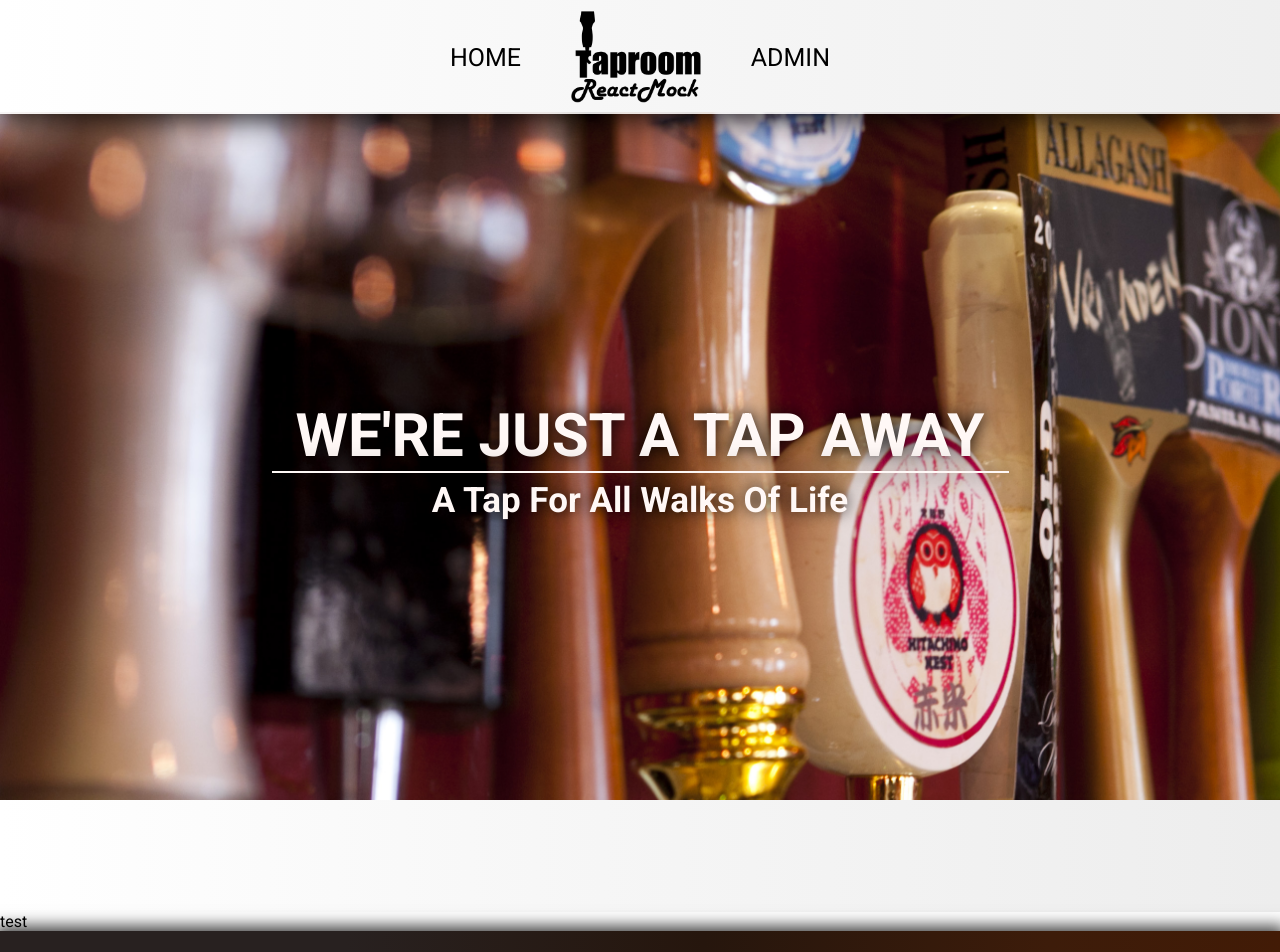
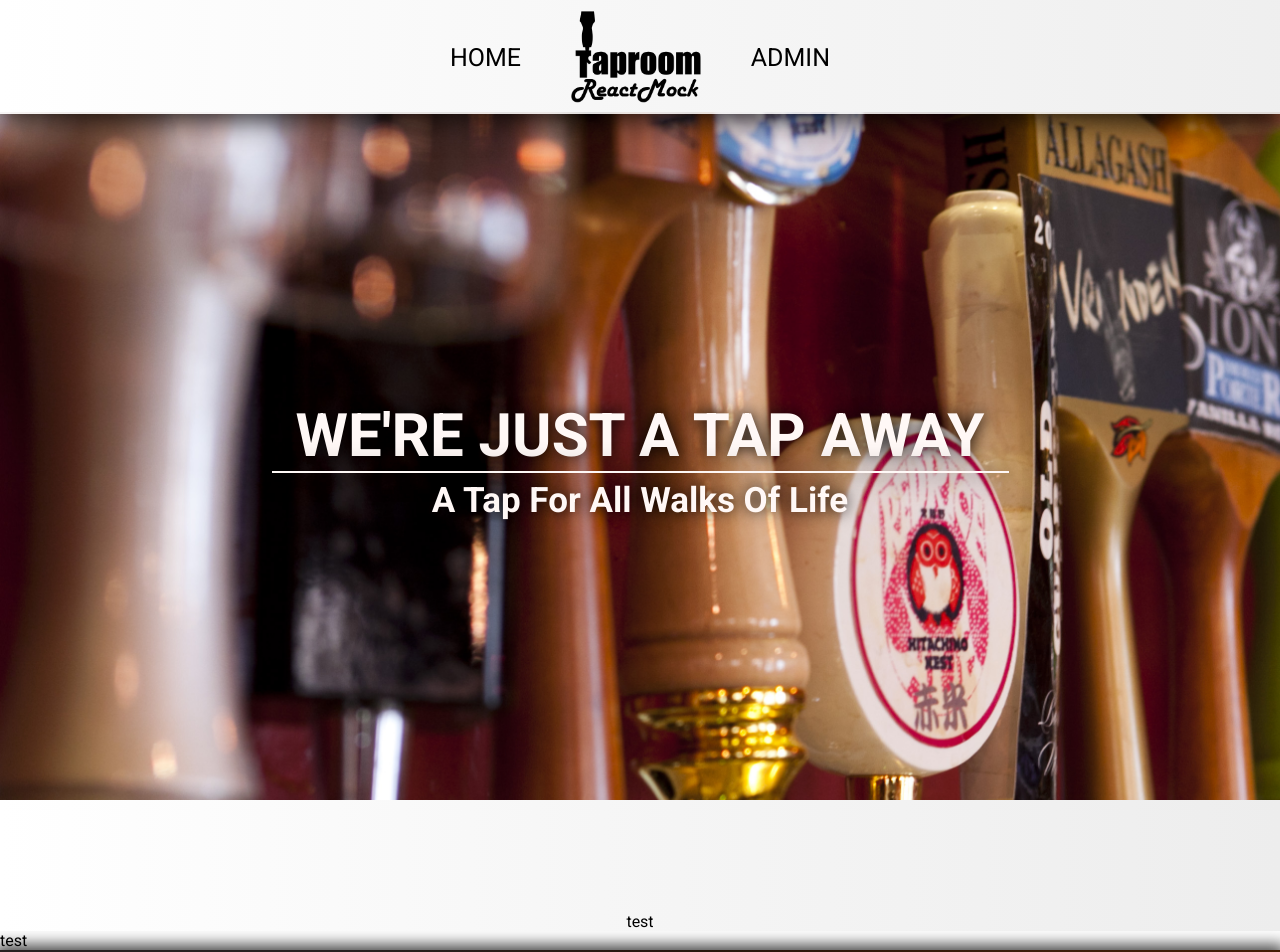
Before and after one commit to hassan-a-alkhalifah/taproom-react-mock, a React app: page /#/ in a window 1280 px wide. Shown: the top 952 px of the page. Built offline with nearby package versions, Linux system fonts and the light colour scheme.

Commit message:
import TapEditPopUpModal components and include tag above masterTapList loop

```diff
--- a/src/components/KegsList.jsx
+++ b/src/components/KegsList.jsx
@@ -1,6 +1,7 @@
 import React from 'react';
 import beerTaps from '../assets/images/beer-taps.jpg';
 import Keg from './Keg';
+import TapEditPopUpModal from './TapEditPopUpModal';
 import PropTypes from 'prop-types';
 
 function KegsList(props) {
@@ -34,6 +35,7 @@
     width: '150%'
   };
   const masterKegListStyles = {
+    position: 'relative',
     display: 'flex',
     flexDirection: 'column',
     alignItems: 'center',
@@ -109,6 +111,7 @@
         <img src={beerTaps} style={mainImageStyle}/>
       </div>
       <div style={masterKegListStyles}>
+        <TapEditPopUpModal/>
         {Object.keys(props.masterTapList).map((tapId) => {
           let tap = props.masterTapList[tapId];
           return(
```
